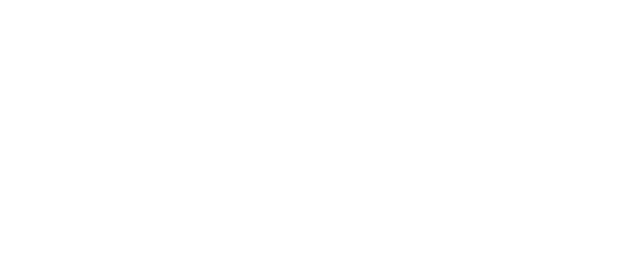
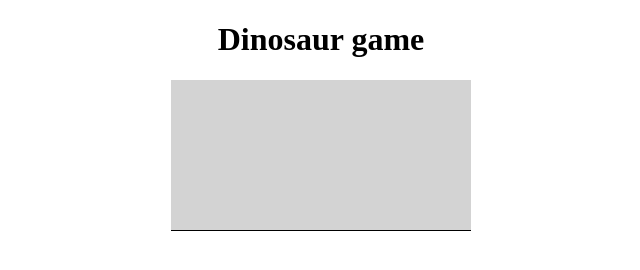
Before and after one commit to Ashhish-h/dino-game, a plain HTML site: page index.html in a window 1280 px wide. Shown: the whole page, without its empty margins (319-959 px from the left). Drawn offline with Linux system fonts and the light colour scheme.

Commit message:
add canvas where dinosaur game will be played and add styles

```diff
--- a/index.html
+++ b/index.html
@@ -9,6 +9,8 @@
 </head>
 
 <body>
+    <h1>Dinosaur game</h1>
+    <canvas id="board"></canvas>
     <script src="/script.js"></script>
 </body>
 
--- a/style.css
+++ b/style.css
@@ -0,0 +1,8 @@
+body {
+    text-align: center;
+}
+
+#board {
+    background-color: lightgrey;
+    border-bottom: 1px solid black;
+}
```
